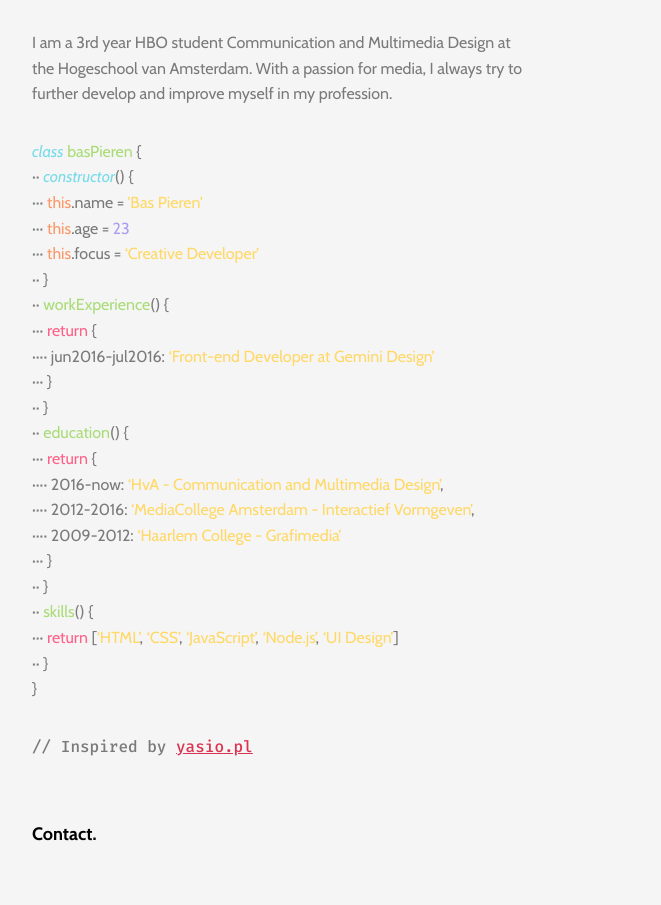
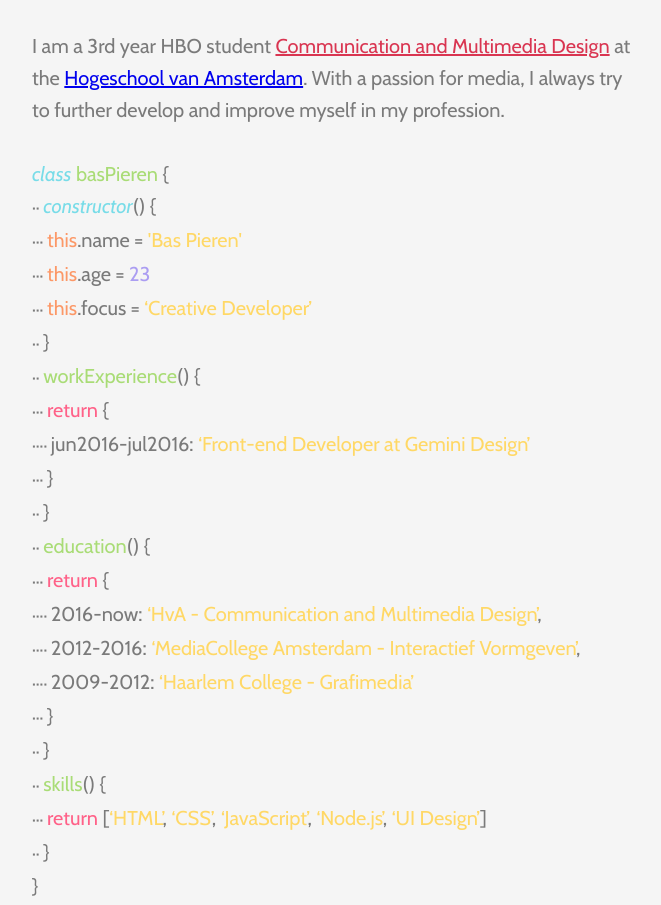
Before and after one commit to BasPieren/baspieren.nl-V2, a plain HTML site: page index.html in a window 1280 px wide. Shown: the part 1660-2565 px from the top of the page, without its empty margins (32-693 px from the left). Drawn offline with nearby package versions, Linux system fonts and the light colour scheme; a script that the page names is missing.

Commit message:
💬 updated copy

```diff
--- a/index.html
+++ b/index.html
@@ -110,9 +110,13 @@
 				<h3 class="section__heading">About.</h3>
 
 				<p class="section__copy">
-					I am a 3rd year HBO student Communication and Multimedia Design at the
-					Hogeschool van Amsterdam. With a passion for media, I always try to
-					further develop and improve myself in my profession.
+					I am a 3rd year HBO student
+					<a class="section__link" href="https://www.cmd-amsterdam.nl/"
+						>Communication and Multimedia Design</a
+					>
+					at the <a href="https://www.hva.nl/">Hogeschool van Amsterdam</a>.
+					With a passion for media, I always try to further develop and improve
+					myself in my profession.
 				</p>
 
 				<div class="about">
--- a/public/css/general.css
+++ b/public/css/general.css
@@ -92,9 +92,9 @@ button:focus {
 }
 
 .section__copy {
-	max-width: 500px;
+	max-width: 600px;
 	color: var(--copy);
-	font-size: 1em;
+	font-size: 1.25em;
 	line-height: 1.6em;
 }
 
@@ -108,7 +108,7 @@ button:focus {
 
 .section__copy--comment {
 	color: var(--copy);
-	font-size: 1em;
+	font-size: 0.8em;
 }
 
 .section__link {
--- a/public/js/modules/typed-animation.js
+++ b/public/js/modules/typed-animation.js
@@ -2,7 +2,7 @@ function home() {
 	const homeHeading = document.getElementsByClassName("section__heading")
 
 	const options = {
-		strings: [`Hello I'm <span class="copy--red">Bas</span> and I am a ...`],
+		strings: [`Hello I'm <span class="copy--red">Bas</span> and I'm a ...`],
 		typeSpeed: 50,
 		startDelay: 500,
 		showCursor: false
```
